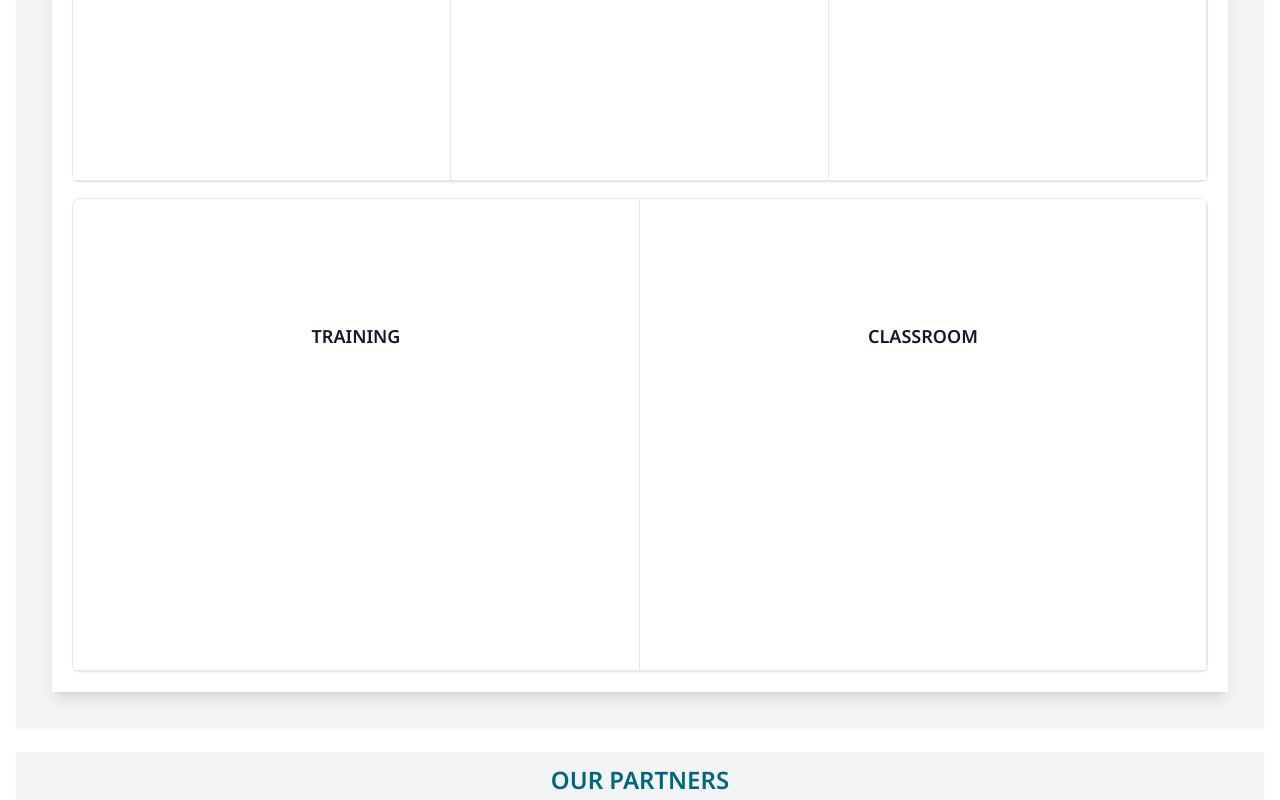
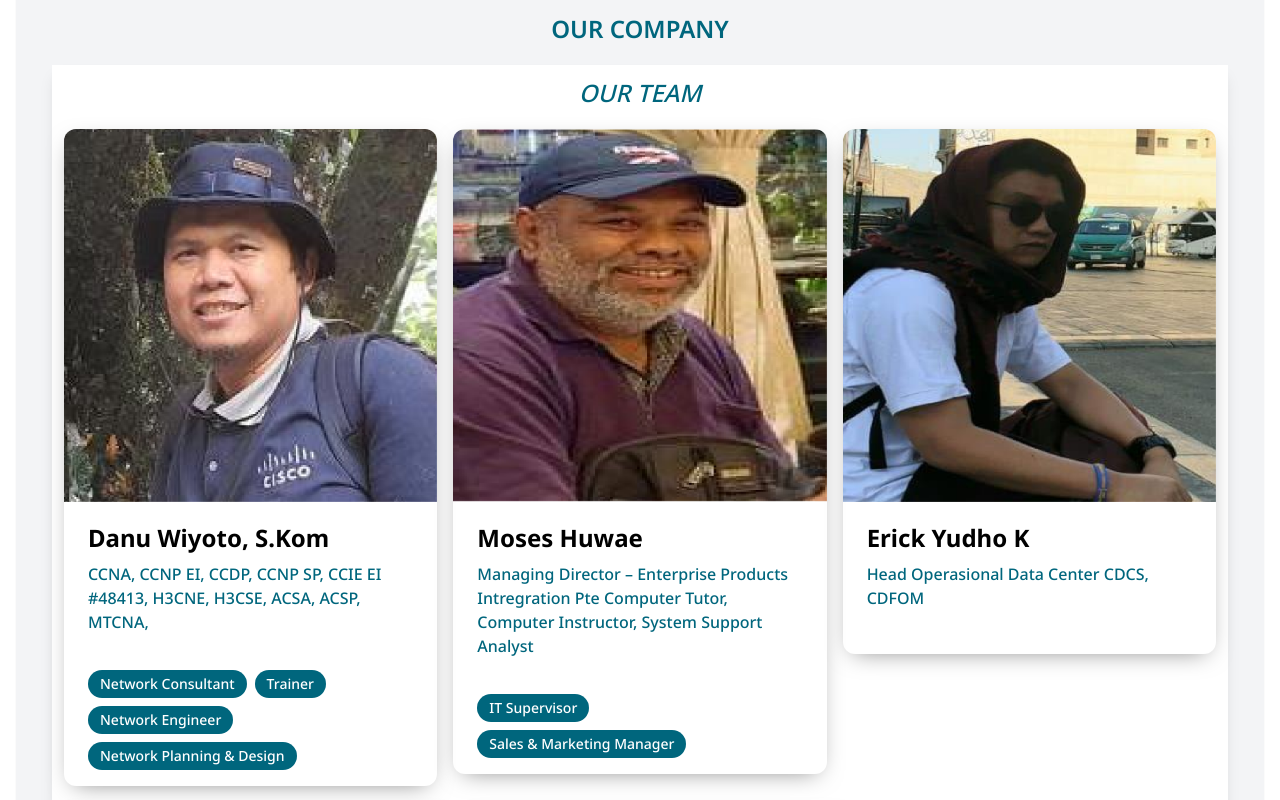
Before and after one commit to alihidayatt/bestpath-network-web, a Next.js app: page / in a window 1280 px wide. Shown: the part 2500-3300 px from the top of the page. Built offline with nearby package versions, Linux system fonts and the light colour scheme.

Commit message:
hiding our services
 - hiding Our Services

```diff
--- a/app/components/contents/Our_company.tsx
+++ b/app/components/contents/Our_company.tsx
@@ -60,7 +60,7 @@ export default function Our_company() {
               </div>
             </div>
 
-            <div className="lg:w-1/3 md:w-1/3 sm:w-full h-[600px] sm:mb-7 xs:mt-4">
+            <div className="lg:w-1/3 md:w-1/3 sm:w-full h-[600px] sm:mb-7">
               <div className="flex flex-col sm:w-full rounded-xl overflow-hidden shadow-custom1 justify-items-center justify-center justify-self-center">
                 <div className="flex justify-items-center justify-center justify-self-center">
                   <Moses_img />
--- a/app/page.tsx
+++ b/app/page.tsx
@@ -12,7 +12,7 @@ export default function Home() {
             <About_us />
           </div>
         </div>
-        <div className="container mx-auto px-4 py-2">
+        {/* <div className="container mx-auto px-4 py-2">
           <div className="w-full h-auto bg-gray-100 shadow-sm p-3 my-1">
             <div className="flex justify-items-center justify-center justify-self-center mb-5">
               <div className="text-2xl text-bluegreen font-semibold self-center">
@@ -21,7 +21,7 @@ export default function Home() {
             </div>
             <Our_services />
           </div>
-        </div>
+        </div> */}
         <div className="container mx-auto px-4 py-2">
           <div className="w-full h-auto bg-gray-100 shadow-sm p-3 my-1">
             <div className="flex justify-items-center justify-center justify-self-center mb-5">
```
